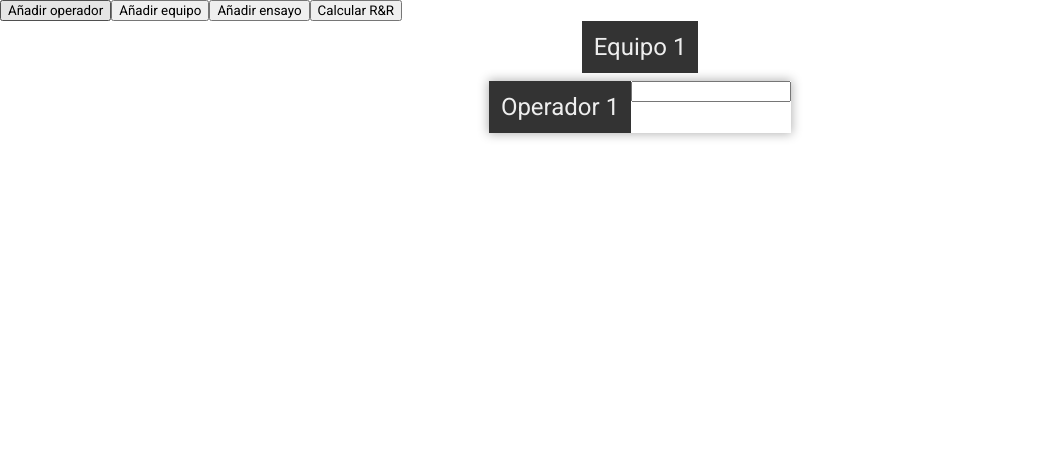
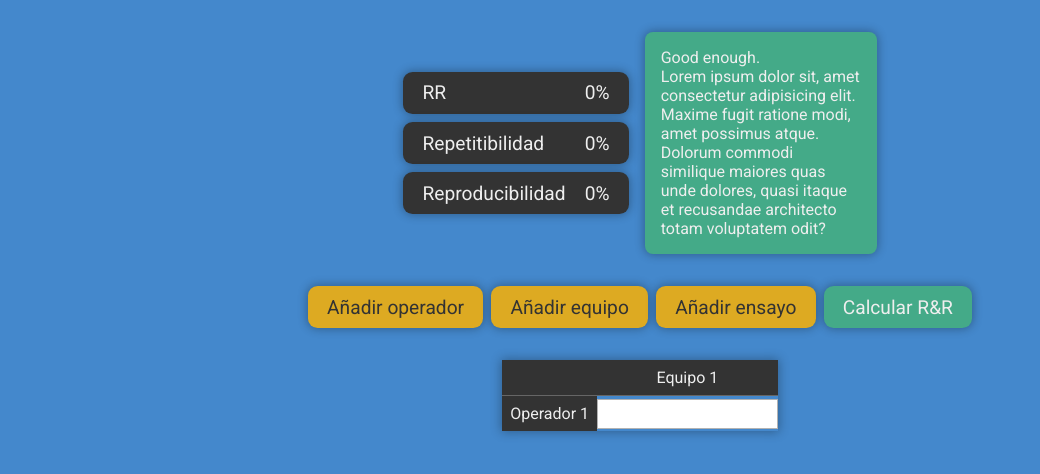
Before and after one commit to FernanEd/metrologia-R-R, a React (Create React App) app: page / in a window 1280 px wide. Shown: the top 474 px of the page, without its empty margins (0-1040 px from the left). Built offline with nearby package versions, Linux system fonts and the light colour scheme.

Commit message:
interaz terminada, solucionado bug de casilla no existente

```diff
--- a/src/App.js
+++ b/src/App.js
@@ -16,7 +16,11 @@ export default function App() {
   let [currentK1, setCurrentK1] = useState(2.21);
   let [currentK2, setCurrentK2] = useState(2.7);
 
-  let [currentRR, setCurrentRR] = useState({});
+  let [currentRR, setCurrentRR] = useState({
+    RR: 0,
+    repetitibilidad: 0,
+    reproducibilidad: 0,
+  });
 
   function addOperador() {
     let newR = currentR;
@@ -24,7 +28,17 @@ export default function App() {
 
     //Añadiendo un equipo default
     let newDatos = datos;
-    newDatos.push([[0]]);
+    let newOperador = [];
+
+    for (let i of Array(currentEquipos)) {
+      let newEquipo = [];
+      for (let i of Array(currentN)) {
+        newEquipo.push(0);
+      }
+      newOperador.push(newEquipo);
+    }
+
+    newDatos.push(newOperador);
     setDatos(newDatos);
   }
 
@@ -73,13 +87,96 @@ export default function App() {
 
   return (
     <div>
-      <button onClick={addOperador}>Añadir operador</button>
-      <button onClick={addEquipo}>Añadir equipo</button>
-      <button onClick={addEnsayo}>Añadir ensayo</button>
-      <button onClick={calcularRR}>Calcular R&R</button>
+      <div className="app-resultados">
+        <div className="resultados-wrapper">
+          <div className="resultado">
+            <div className="resultado-label">RR</div>
+            <div className="resultado-content">
+              {currentRR.RR != undefined &&
+                `${redondear(currentRR.RR * 100, 2)}%`}
+            </div>
+          </div>
+          <div className="resultado">
+            <div className="resultado-label">Repetitibilidad</div>
+            <div className="resultado-content">
+              {currentRR.RR != undefined &&
+                `${redondear(currentRR.repetitibilidad * 100, 2)}%`}
+            </div>
+          </div>
+          <div className="resultado">
+            <div className="resultado-label">Reproducibilidad</div>
+            <div className="resultado-content">
+              {currentRR.RR != undefined &&
+                `${redondear(currentRR.reproducibilidad * 100, 2)}%`}
+            </div>
+          </div>
+        </div>
+        <div className="rr-rating">
+          <div className="rr-rating-title">Good enough.</div>
+          <div className="rr-rating-desc">
+            Lorem ipsum dolor sit, amet consectetur adipisicing elit. Maxime
+            fugit ratione modi, amet possimus atque. Dolorum commodi similique
+            maiores quas unde dolores, quasi itaque et recusandae architecto
+            totam voluptatem odit?
+          </div>
+        </div>
+      </div>
 
-      {currentRR.RR}
+      <div className="app-controls">
+        <button className="btn btn-warning" onClick={addOperador}>
+          Añadir operador
+        </button>
+        <button className="btn btn-warning" onClick={addEquipo}>
+          Añadir equipo
+        </button>
+        <button className="btn btn-warning" onClick={addEnsayo}>
+          Añadir ensayo
+        </button>
+        <button className="btn btn-success" onClick={calcularRR}>
+          Calcular R&R
+        </button>
+      </div>
 
+      <div className="app-content">
+        <table className="main-table">
+          <tbody>
+            <tr>
+              <td className="equipo-td"></td>
+              {[...Array(currentEquipos)].map((equipo, i) => (
+                <td className="equipo-td" key={i}>
+                  <div>Equipo {i + 1}</div>
+                </td>
+              ))}
+            </tr>
+
+            {[...Array(currentR)].map((operador, operadorIndx) => (
+              <tr className="operador-tr" key={operadorIndx}>
+                <td className="operador-td">
+                  <div>Operador {operadorIndx + 1}</div>
+                </td>
+
+                {[...Array(currentEquipos)].map((equipo, i) => (
+                  <td className="medidas-td" key={i}>
+                    <div className="medidas-container">
+                      {[...Array(currentN)].map((medida, j) => (
+                        <td key={j}>
+                          <input
+                            onChange={(e) =>
+                              handleInput(e.target.value, operadorIndx, i, j)
+                            }
+                          />
+                        </td>
+                      ))}
+                    </div>
+                  </td>
+                ))}
+              </tr>
+            ))}
+          </tbody>
+        </table>
+      </div>
+
+      {/*
       <div className="operador-wrapper">
         <div className="operador-equipos">
           {[...Array(currentEquipos)].map((equipo, i) => {
@@ -117,6 +214,7 @@ export default function App() {
           );
         })}
       </div>
+      */}
     </div>
   );
 }
--- a/src/index.css
+++ b/src/index.css
@@ -8,6 +8,7 @@
   --dark: #333;
   --light: #eee;
   --link: #4bc;
+  --warning: #da2;
 }
 
 * {
@@ -16,6 +17,7 @@
 
 body {
   margin: 0;
+  background-color: var(--primary);
 }
 
 h1,
@@ -28,42 +30,120 @@ p {
   margin: 0;
 }
 
-.operador-wrapper {
-  display: flex;
-  flex-direction: column;
-  align-items: center;
-  gap: 0.5rem;
-}
-
-.operador-card {
-  display: flex;
-
-  box-sizing: border-box;
+.main-table {
+  border-collapse: collapse;
   box-shadow: 0 0 10px 1px rgba(0, 0, 0, 0.3);
 }
 
-.operador-title {
+.main-table td {
+  text-align: center;
+  white-space: nowrap;
+  padding: 0;
+}
+
+.operador-td,
+.equipo-td {
   background-color: var(--dark);
   color: var(--light);
-  font-size: 1.5em;
-  padding: 0.5em;
+}
 
+.operador-td div,
+.equipo-td div {
+  padding: 0.5rem;
+}
+
+.medidas-container {
+  display: flex;
+  flex-direction: column;
+}
+
+.medidas-container input {
+  flex: 1;
+  padding: 0.5em 1em;
+
+  border: 1px solid rgba(0, 0, 0, 0.3);
+}
+
+.operador-tr {
+  border-top: 1px solid var(--secondary);
+}
+
+.btn {
+  cursor: pointer;
+  outline: 0;
+  border: 0;
+
+  padding: 0.5em 1em;
+  border-radius: 0.5em;
+
+  transition: filter 0.2s ease;
+  font-size: 1.2em;
+
+  box-shadow: 0 0 10px 1px rgba(0, 0, 0, 0.3);
+}
+
+.btn:hover {
+  filter: brightness(1.1);
+}
+
+.btn-warning {
+  background-color: var(--warning);
+  color: var(--dark);
+}
+
+.btn-success {
+  background-color: var(--success);
+  color: var(--light);
+}
+
+.app-controls {
+  display: flex;
+  justify-content: center;
+  gap: 0.5em;
+  margin: 2em;
+}
+
+.app-content {
+  margin: 2em;
+  display: flex;
+  justify-content: center;
+}
+
+.app-resultados {
+  margin: 2em;
   display: flex;
   justify-content: center;
   align-items: center;
+  gap: 1em;
 }
 
-.operador-equipos {
+.resultados-wrapper {
   display: flex;
+  flex-direction: column;
+  gap: 0.5em;
 }
 
-.operador-equipo {
+.resultado {
   background-color: var(--dark);
   color: var(--light);
-  font-size: 1.5em;
-  padding: 0.5em;
+  padding: 0.5em 1em;
+  font-size: 1.2em;
 
   display: flex;
-  justify-content: center;
-  align-items: center;
+  justify-content: space-between;
+  gap: 1em;
+  flex-wrap: wrap;
+
+  border-radius: 0.5em;
+  box-shadow: 0 0 10px 1px rgba(0, 0, 0, 0.3);
 }
+
+.rr-rating {
+  background-color: var(--success);
+  color: var(--light);
+  width: 200px;
+  padding: 1em;
+
+  border-radius: 0.5em;
+  box-shadow: 0 0 10px 1px rgba(0, 0, 0, 0.3);
+}
```
